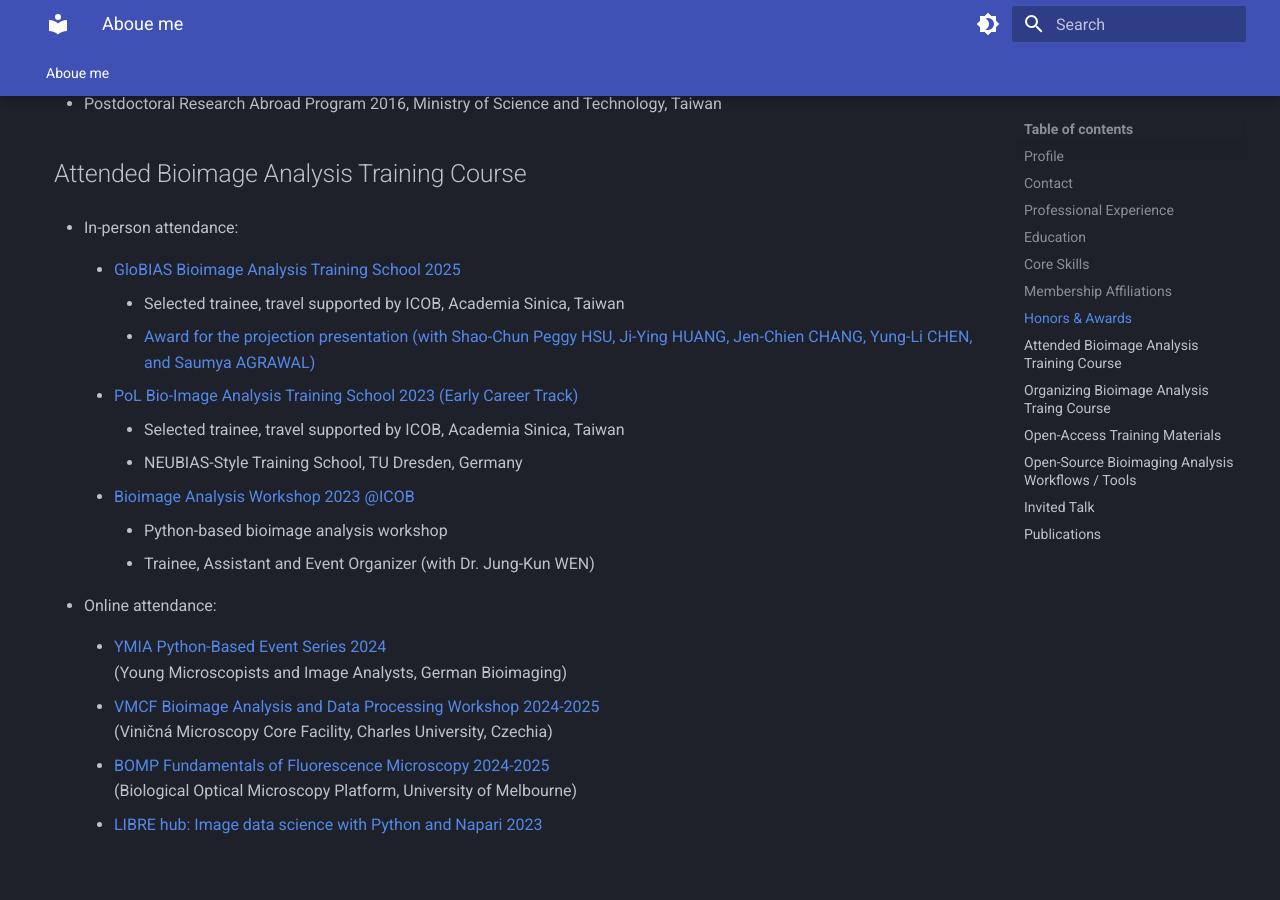
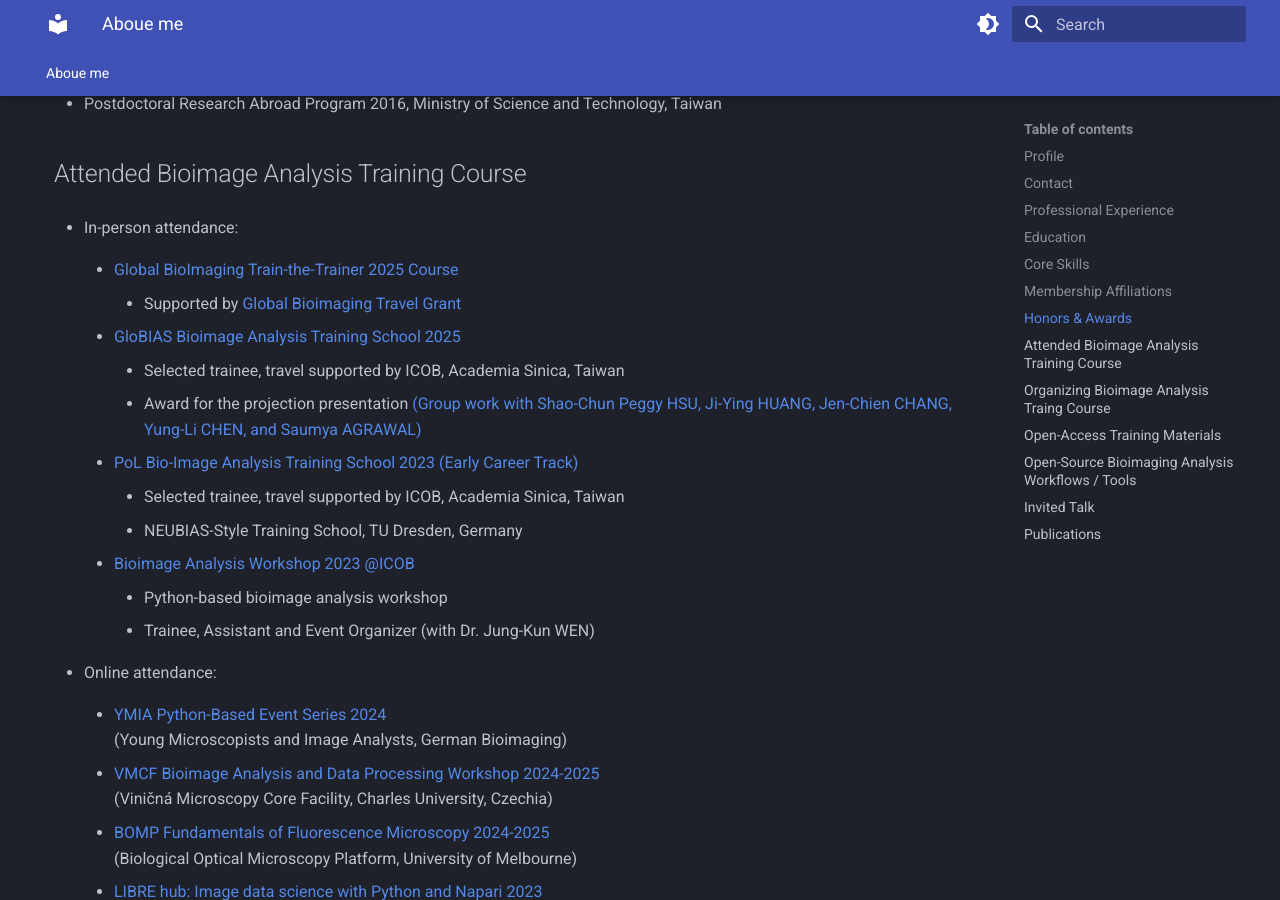
Before and after one commit to WeiChenChu/weichenchu.github.io, an MkDocs documentation site: the page built from docs/index.md, in a window 1280 px wide and 900 px high, scrolled down 2694 px. Built offline with MkDocs 1.6.1 and Material for MkDocs 9.7.7, drawn with Linux system fonts in a browser that asks for light colours.

Commit message:
update for GBI TtT course

```diff
--- a/docs/index.md
+++ b/docs/index.md
@@ -61,9 +61,13 @@
 ## Attended Bioimage Analysis Training Course
 
 - In-person attendance:
+    - [Global BioImaging Train-the-Trainer 2025 Course](https://globalbioimaging.org/international-training-courses/train-the-trainer-australia-2025)
+        - Supported by [Global Bioimaging Travel Grant](images/honors/Weichen_GBI_TtT_Invitation.pdf)
+
+
     - [GloBIAS Bioimage Analysis Training School 2025](https://github.com/GloBIAS-BioimageAnalysts/GloBIAS_Training_School_2025_Kobe_Japan)
         - Selected trainee, travel supported by ICOB, Academia Sinica, Taiwan
-        - [Award for the projection presentation (with Shao-Chun Peggy HSU, Ji-Ying HUANG, Jen-Chien CHANG, Yung-Li CHEN, and Saumya AGRAWAL)](images/GloBIAS_2025_TS_Award.jpg)
+        - Award for the projection presentation [(Group work with Shao-Chun Peggy HSU, Ji-Ying HUANG, Jen-Chien CHANG, Yung-Li CHEN, and Saumya AGRAWAL)](images/honors/GloBIAS_2025_TS_Award.jpg)
 
     - [PoL Bio-Image Analysis Training School 2023 (Early Career Track)](https://biapol.github.io/PoL-BioImage-Analysis-TS-Early-Career-Track/intro.html)
         - Selected trainee, travel supported by ICOB, Academia Sinica, Taiwan
```
Also changed, not shown: 3 other files.
